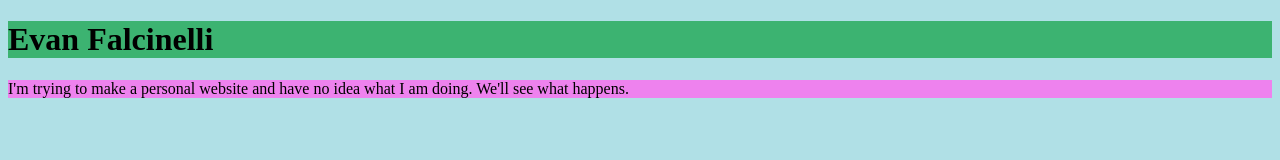
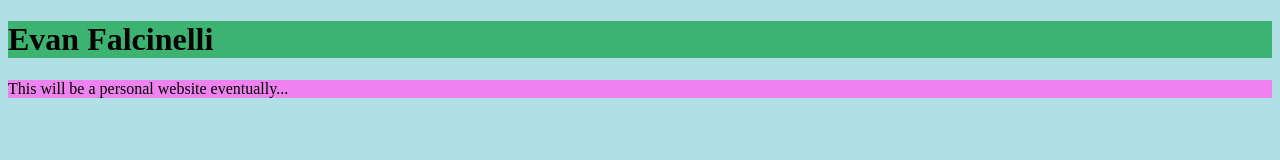
Before and after one commit to evanfalcinelli/evanfalcinelli.github.io, a plain HTML site: page index.html in a window 1280 px wide. Drawn offline with Linux system fonts and the light colour scheme.

Commit message:
Update index.html

```diff
--- a/index.html
+++ b/index.html
@@ -3,6 +3,6 @@
 
 <body style="background-color:powderblue;">
 <h1 style="background-color:MediumSeaGreen;">Evan Falcinelli</h1>
-<p style="background-color:Violet;">I'm trying to make a personal website and have no idea what I am doing. We'll see what happens.</p>
+<p style="background-color:Violet;">This will be a personal website eventually...</p>
 </body>
 </html>
```
